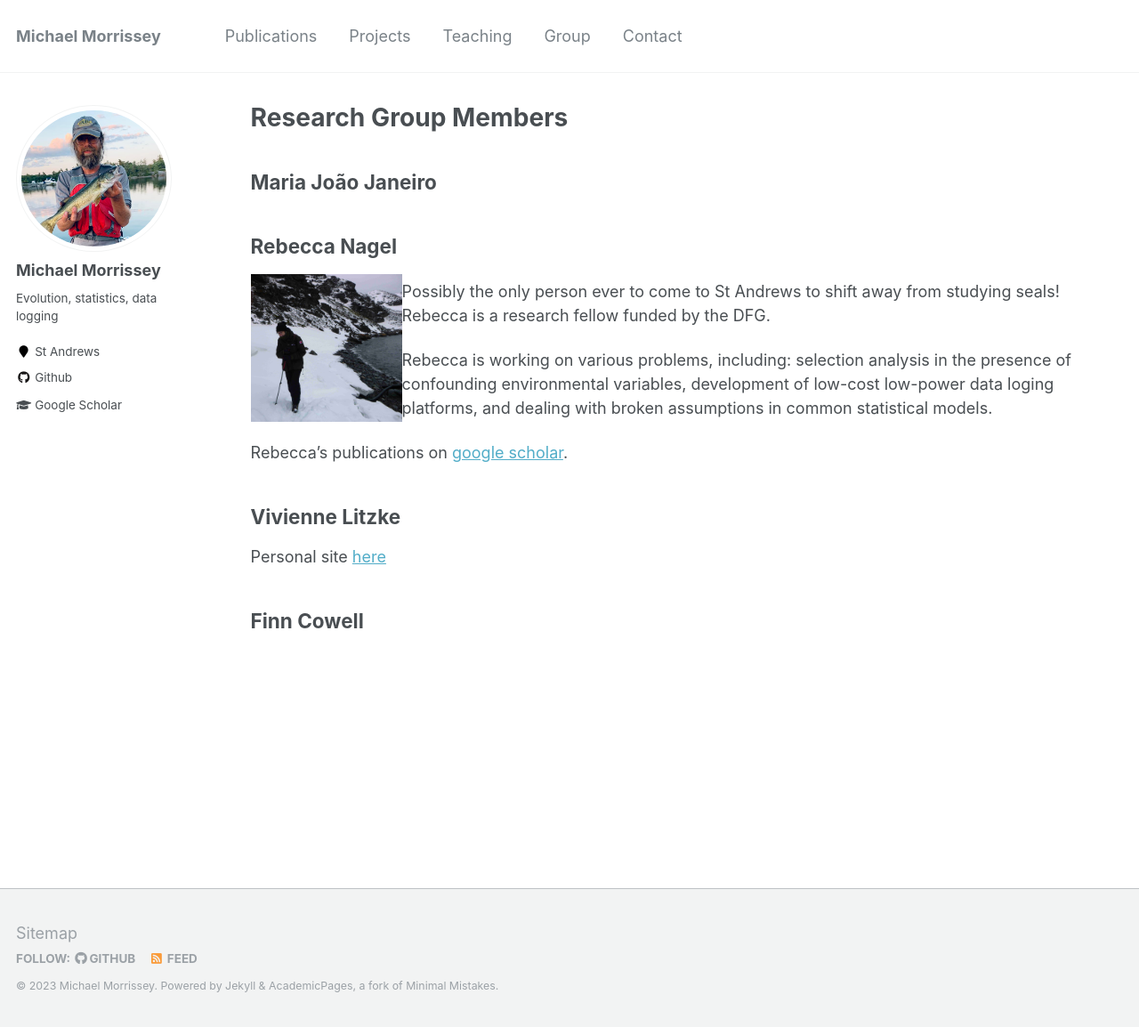
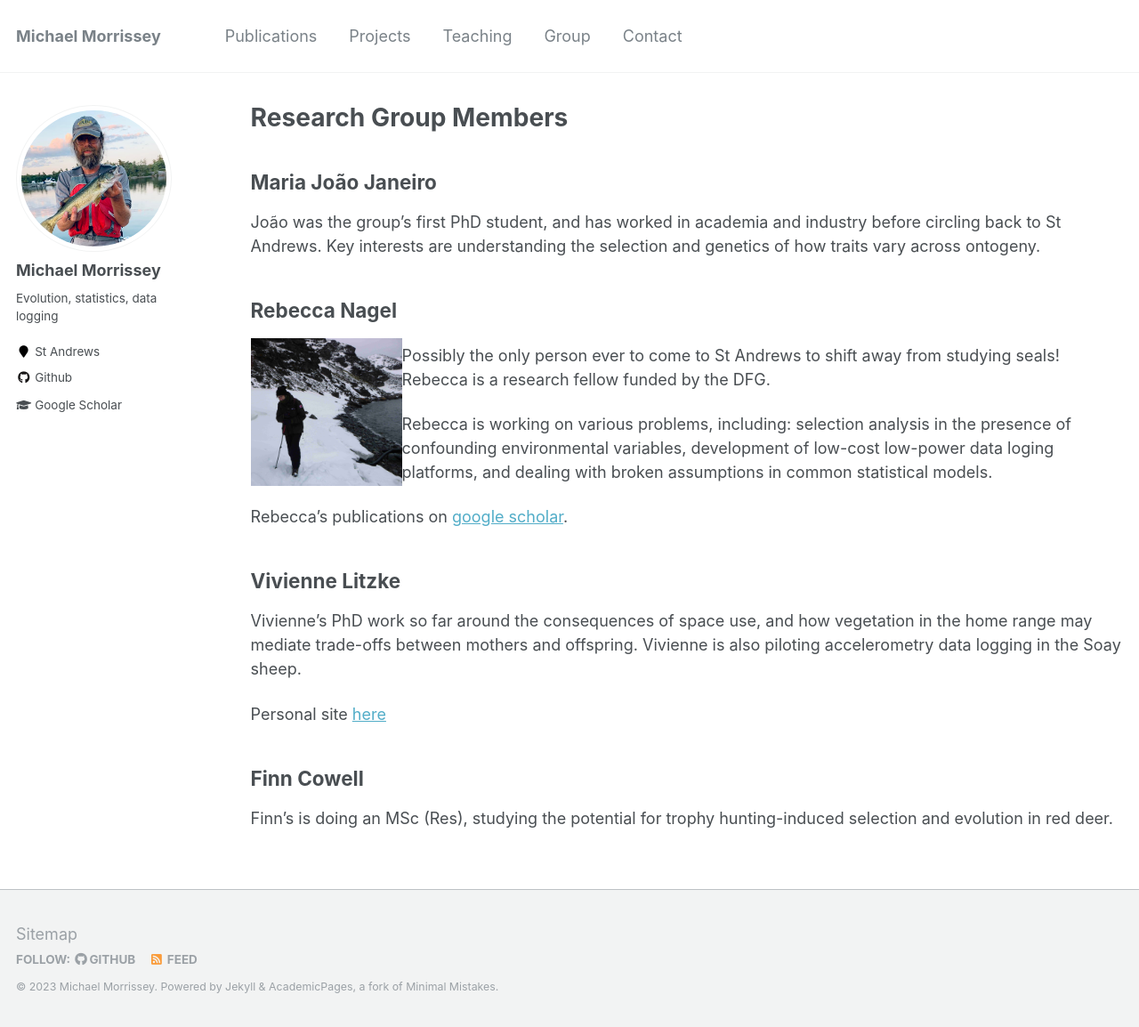
Before and after one commit to mbmorrissey/mbmorrissey.github.io, a Jekyll site: the page built from _pages/group.md, in a window 1280 px wide and 1154 px high. Shown: the whole window at 89% size. Built offline with Jekyll 4.4.1, drawn with Linux system fonts in a browser that asks for light colours.

Commit message:
Update group.md

```diff
--- a/_pages/group.md
+++ b/_pages/group.md
@@ -7,6 +7,8 @@ author_profile: true
 
 
 ## Maria João Janeiro
+
+João was the group's first PhD student, and has worked in academia and industry before circling back to St Andrews.  Key interests are understanding the selection and genetics of how traits vary across ontogeny.
 
 ## Rebecca Nagel
 <img src="/images/rebecca.JPG" align="left" width="170px"/>
@@ -19,6 +21,10 @@ Rebecca's publications on [google scholar](https://scholar.google.com/citations?
 
 ## Vivienne Litzke
 
+Vivienne's PhD work so far around the consequences of space use, and how vegetation in the home range may mediate trade-offs between mothers and offspring.  Vivienne is also piloting accelerometry data logging in the Soay sheep.
+
 Personal site [here](https://vlitzke.github.io/)
 
 ## Finn Cowell
+
+Finn's is doing an MSc (Res), studying the potential for trophy hunting-induced selection and evolution in red deer.
```
